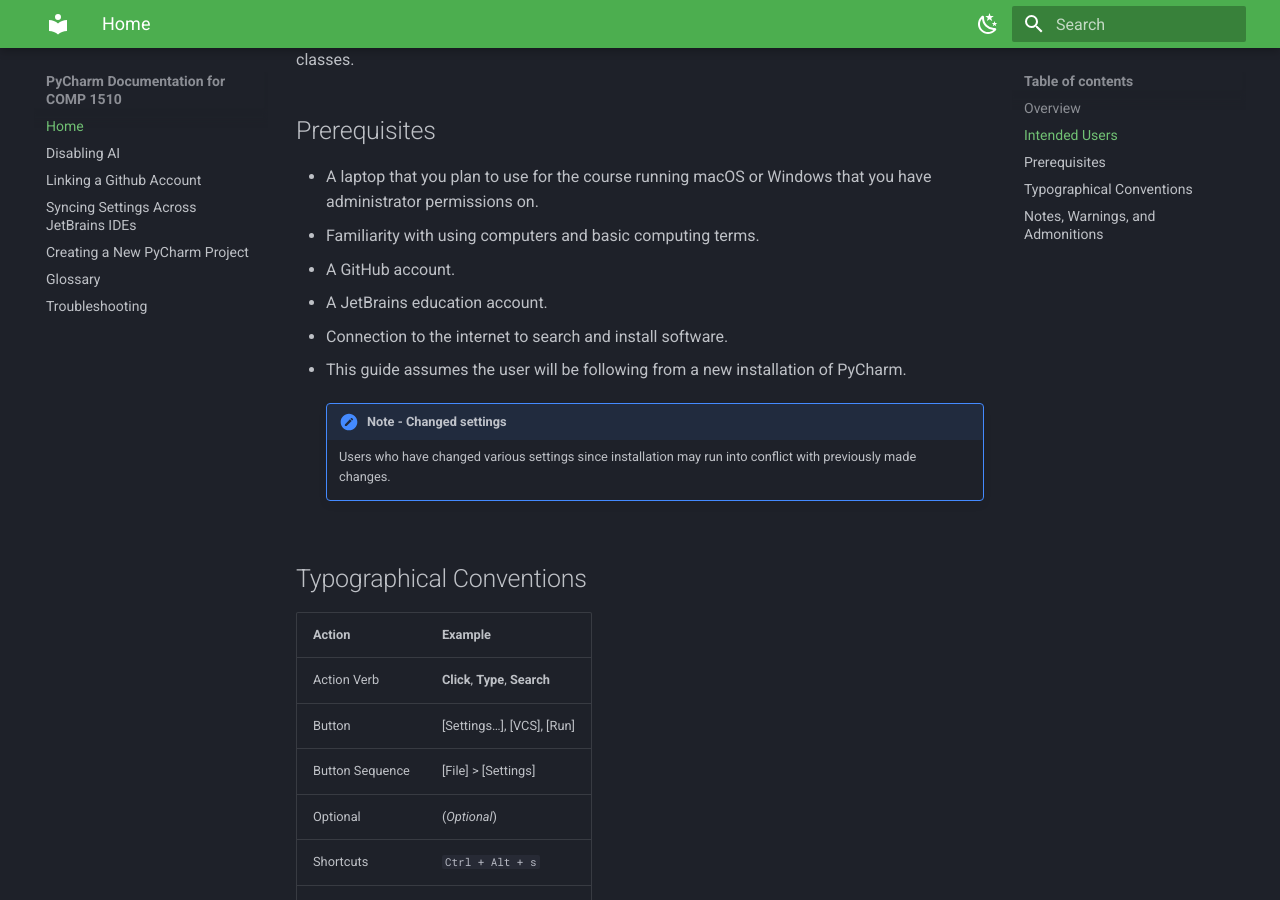
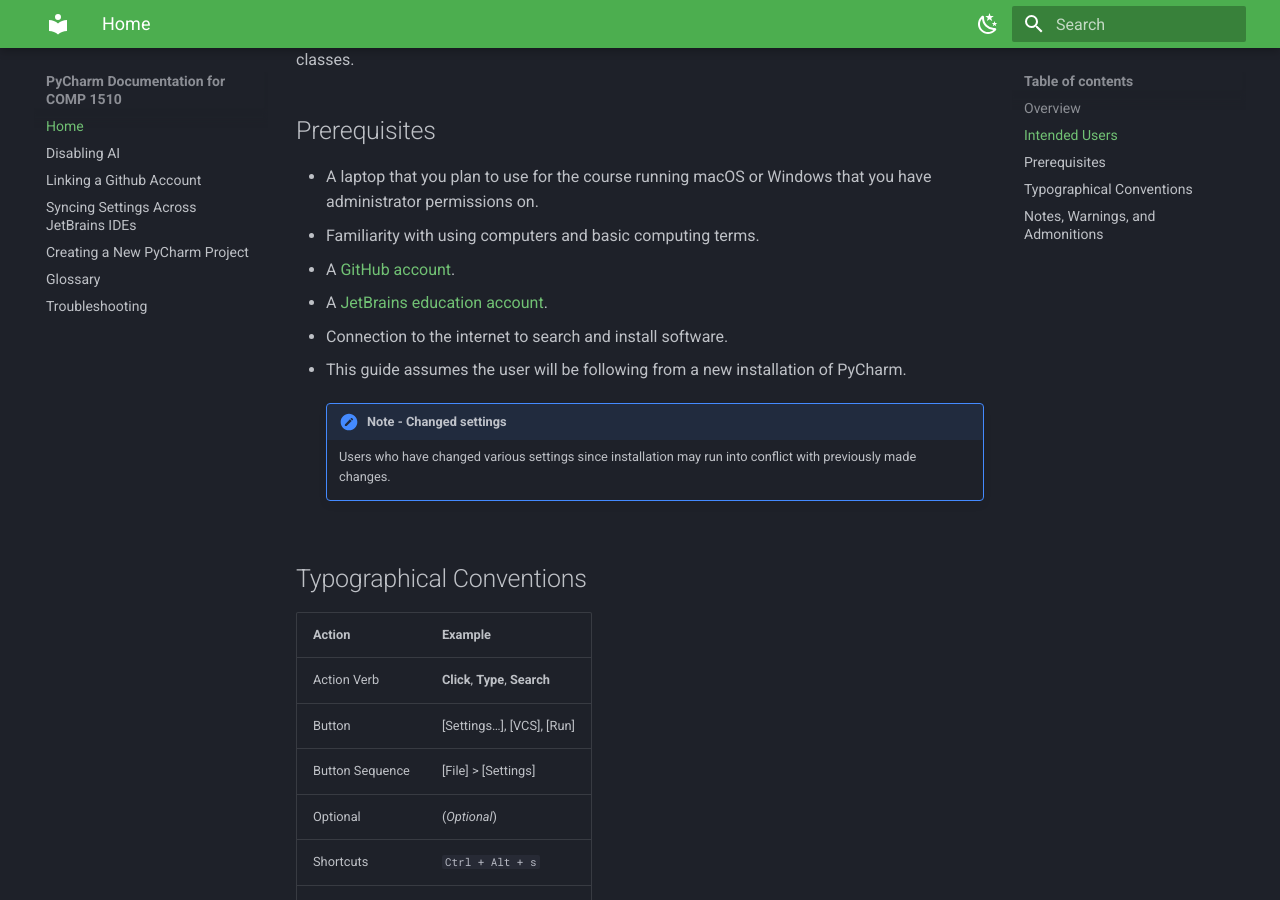
Before and after one commit to farahalterman/mkdocsDemo, an MkDocs documentation site: the page built from docs/index.md, in a window 1280 px wide and 900 px high, scrolled down 547 px. Built offline with MkDocs 1.6.1 and Material for MkDocs 9.7.7, drawn with Linux system fonts in a browser that asks for light colours; part of the change alters nothing that is shown.

```diff
--- a/docs/index.md
+++ b/docs/index.md
@@ -23,8 +23,8 @@ in the Downtown Campus, or are enrolled and have not begun classes.
 
 * A laptop that you plan to use for the course running macOS or Windows that you have administrator permissions on.
 * Familiarity with using computers and basic computing terms.
-* A GitHub account.
-* A JetBrains education account.
+* A [GitHub account](https://github.com/).
+* A [JetBrains education account](https://www.jetbrains.com/academy/student-pack/).
 * Connection to the internet to search and install software.
 * This guide assumes the user will be following from a new installation of PyCharm.
 
@@ -32,7 +32,6 @@ in the Downtown Campus, or are enrolled and have not begun classes.
 
         Users who have changed various settings since installation may run into conflict with previously made changes.
 
-[//]: # (TODO: add links to sites)
 
 ## Typographical Conventions
 
@@ -47,8 +46,6 @@ in the Downtown Campus, or are enrolled and have not begun classes.
 | Shortcuts       | `Ctrl + Alt + s`                |
 | Text to type    | `Example text`                  |
 | Title           | "Window Name"                   |
-
-[//]: # (TODO: add text in "" to ^^^)
 
 
 ## Notes, Warnings, and Admonitions
```
